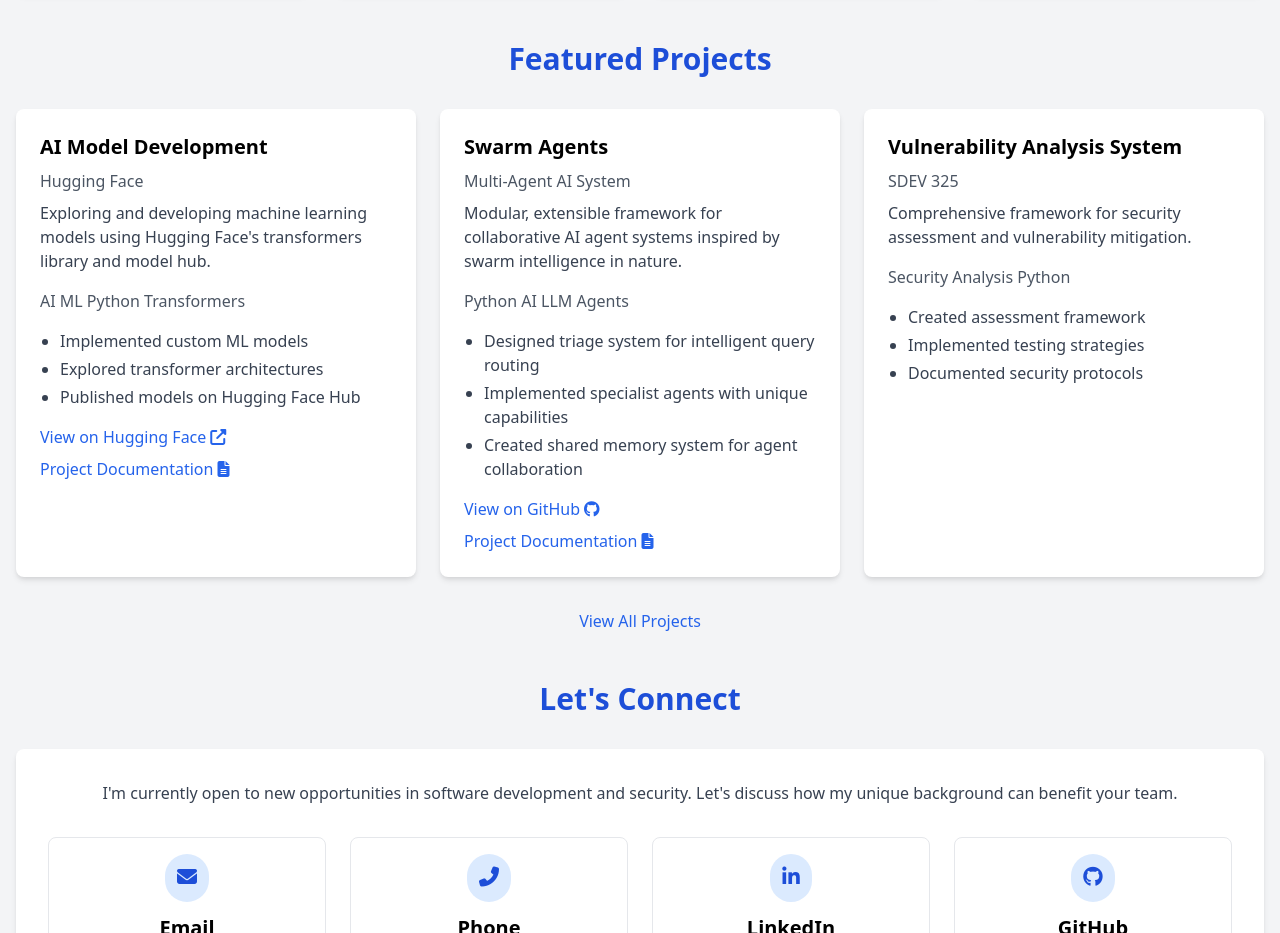
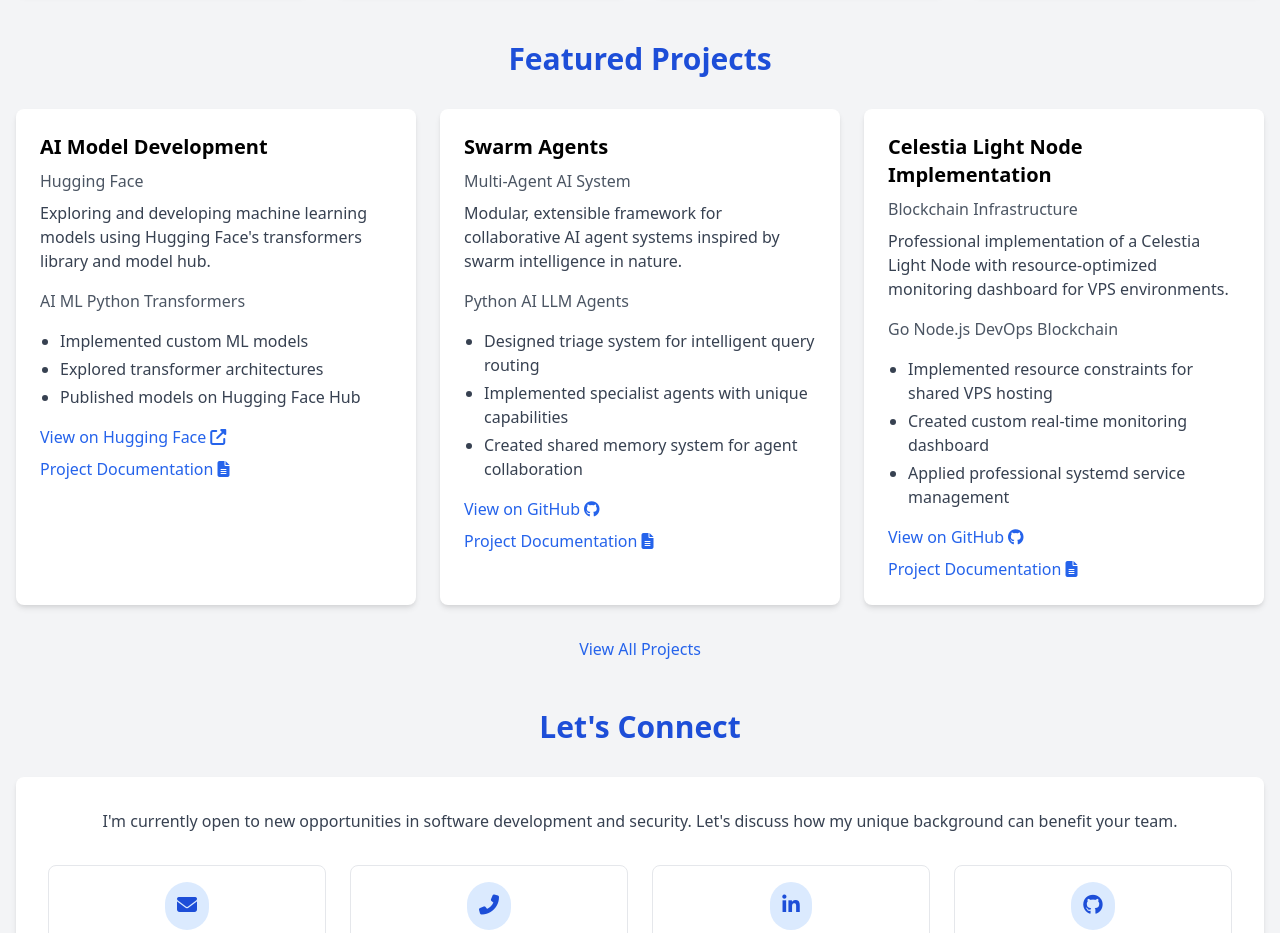
Before and after one commit to mbennett-labs/portfolio-website, a plain HTML site: page index.html in a window 1280 px wide. Shown: the part 2380-3313 px from the top of the page. Drawn offline with nearby package versions, Linux system fonts and the light colour scheme.

Commit message:
Update index.html

```diff
--- a/index.html
+++ b/index.html
@@ -347,17 +347,25 @@
                 <!-- Project 3 -->
                 <div class="bg-white rounded-lg shadow-md overflow-hidden card">
                     <div class="p-6">
-                        <h3 class="text-xl font-semibold mb-2">Vulnerability Analysis System</h3>
-                        <p class="text-gray-600 mb-2">SDEV 325</p>
+                        <h3 class="text-xl font-semibold mb-2">Celestia Light Node Implementation</h3>
+                        <p class="text-gray-600 mb-2">Blockchain Infrastructure</p>
                         <p class="text-gray-700 mb-4">
-                            Comprehensive framework for security assessment and vulnerability mitigation.
+                            Professional implementation of a Celestia Light Node with resource-optimized monitoring dashboard for VPS environments.
                         </p>
-                        <div class="text-gray-600 font-medium mb-4">Security Analysis Python</div>
-                        <ul class="list-disc pl-5 text-gray-700 space-y-1">
-                            <li>Created assessment framework</li>
-                            <li>Implemented testing strategies</li>
-                            <li>Documented security protocols</li>
+                        <div class="text-gray-600 font-medium mb-4">Go Node.js DevOps Blockchain</div>
+                        <ul class="list-disc pl-5 text-gray-700 space-y-1 mb-4">
+                            <li>Implemented resource constraints for shared VPS hosting</li>
+                            <li>Created custom real-time monitoring dashboard</li>
+                            <li>Applied professional systemd service management</li>
                         </ul>
+                        <a href="https://github.com/mbennett-labs/celestia-node-project" class="text-blue-600 hover:text-blue-800 font-medium flex items-center mb-2">
+                            View on GitHub
+                            <i class="fab fa-github ml-1"></i>
+                        </a>
+                        <a href="https://hackmd.io/@xbBf1zpRTXaSATerS04iJg/By9lgOuaJg" class="text-blue-600 hover:text-blue-800 font-medium flex items-center">
+                            Project Documentation
+                            <i class="fas fa-file-alt ml-1"></i>
+                        </a>
                     </div>
                 </div>
             </div>
```
